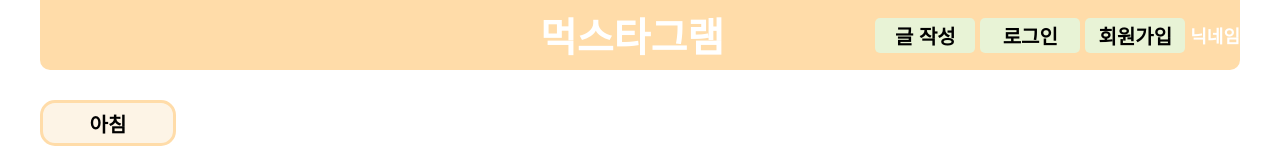
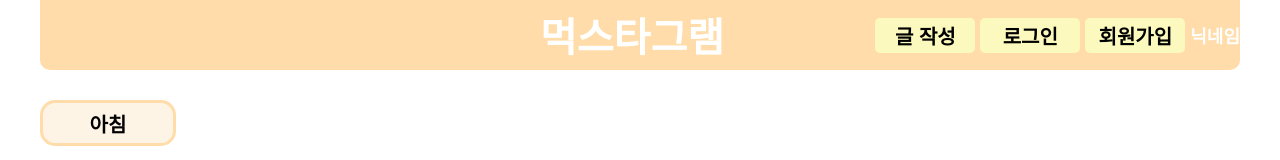
Before and after one commit to mukstagram/muckstartgram, a React (Create React App) app in the folder frontreact/: page / in a window 1280 px wide. Shown: the top 160 px of the page. Built offline with nearby package versions, Linux system fonts and the light colour scheme; grey boxes are pictures that could not be loaded.

Commit message:
design: 헤더 css 수정 (#19)

```diff
--- a/frontreact/src/components/Header/Header.js
+++ b/frontreact/src/components/Header/Header.js
@@ -7,6 +7,13 @@ const Header = () => {
 
   //글작성 이동핸들러
   const foodPostHandler = () => {
+    // if (
+    //   window.confirm(
+    //     '글 작성은 회원가입 이후 가능합니다.\n회원가입 페이지로 이동하시겠습니까?'
+    //   )
+    // ) {
+    //   navigate('/signUp');
+    // }
     //추후 로그인여부 확인하는 조건 필요
     navigate('/foodPost');
   };
@@ -70,11 +77,12 @@ const ButtonStyle = styled.button`
   font-size: 20px;
   font-weight: bold;
   border: none;
-  background-color: #e8f3d6;
+  background-color: #fcf9be;
   border-radius: 5px;
+  user-select: none;
   cursor: pointer;
   &:hover {
-    background-color: #dae6c8;
+    background-color: #ece9a6;
   }
 `;
 
```
